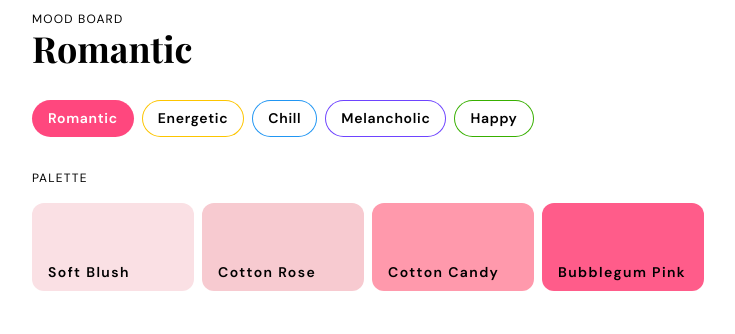
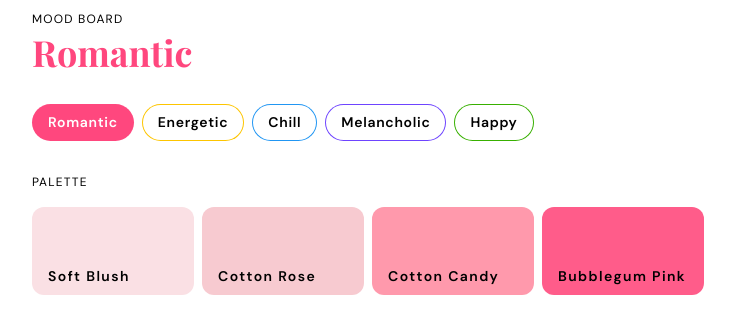
Before and after one commit to pranav-dhole/moodify, a React (Vite) app: page / in a window 1280 px wide. Shown: the top 334 px of the page, without its empty margins (272-1007 px from the left). Built offline with nearby package versions, Linux system fonts and the light colour scheme.

Commit message:
made main heading bg_color dynamic using context

```diff
--- a/src/components/Body.jsx
+++ b/src/components/Body.jsx
@@ -3,13 +3,24 @@ import Choice from "./Choice";
 import Palette from "./Palette";
 
 const Body = () => {
+  const { selectedMood } = useMood();
+
+  console.log(selectedMood.bg_color);
+
   return (
     <div className="max-w-2xl mx-auto my-2.5 space-y-8">
       <div>
-        <h5 className="font-body text-[12px] font-normal tracking-widest">
+        <h5 className="font-body text-[12px] tracking-widest mb-1">
           MOOD BOARD
         </h5>
-        <h1 className="font-heading font-semibold text-4xl">Romantic</h1>
+        <h1
+          style={{
+            color: selectedMood.bg_color,
+          }}
+          className="font-heading font-semibold text-4xl"
+        >
+          {selectedMood?.name}
+        </h1>
       </div>
       <div>
         <Choice />
```
